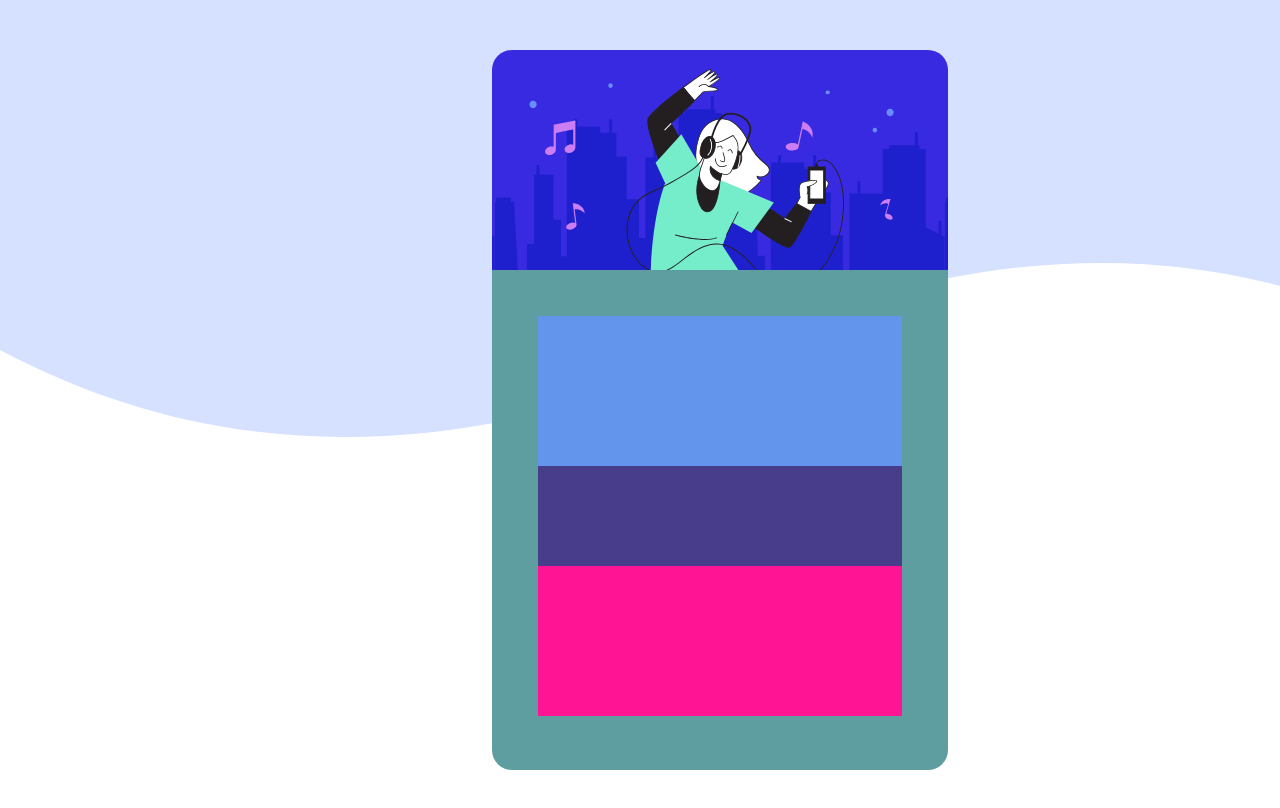
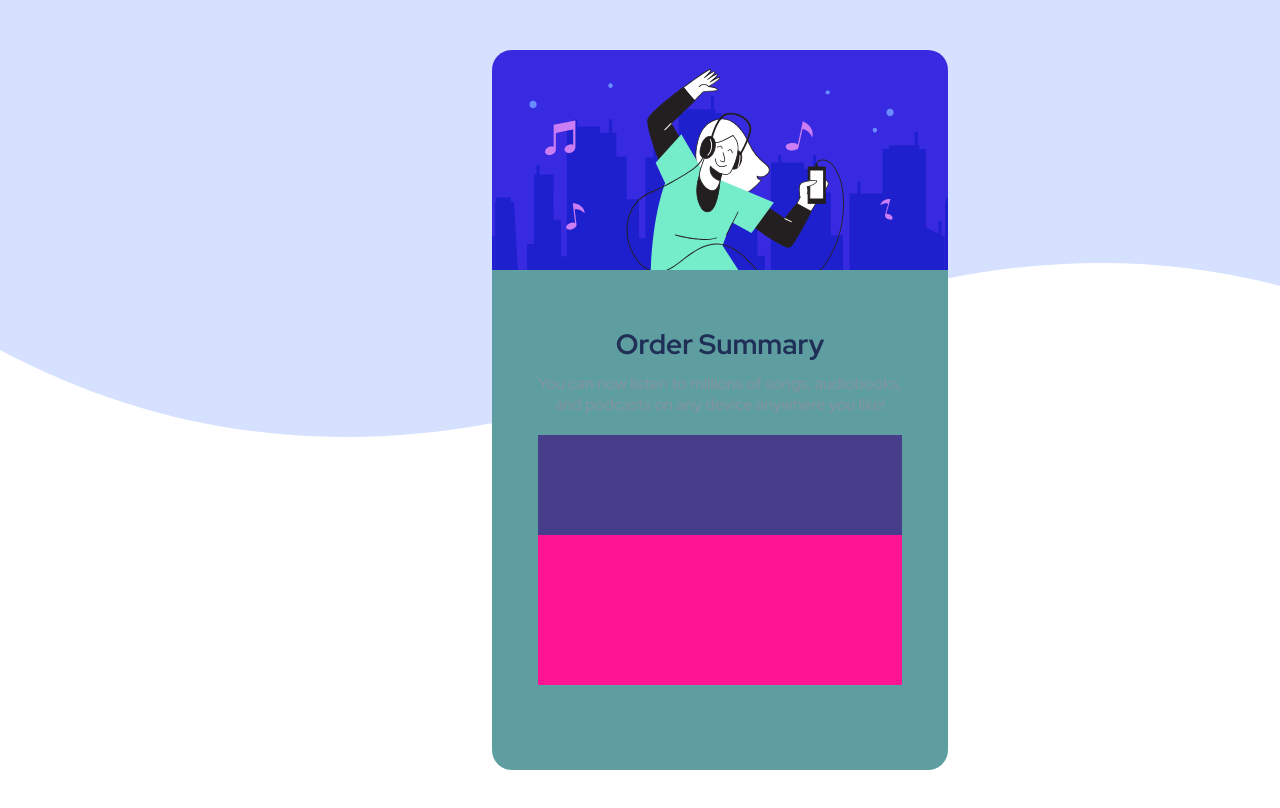
Before and after one commit to Leonardo-Selmini/Test-Order-Summary, a plain HTML site: page index.html in a window 1280 px wide. Shown: the top 808 px of the page. Drawn offline with Linux system fonts and the light colour scheme.

Commit message:
main - article

```diff
--- a/index.html
+++ b/index.html
@@ -6,6 +6,9 @@
   <meta name="viewport" content="width=device-width, initial-scale=1.0">
   <title>Order Summary</title>
   <link rel="stylesheet" href="style.css">
+  <link rel="preconnect" href="https://fonts.googleapis.com">
+  <link rel="preconnect" href="https://fonts.gstatic.com" crossorigin>
+  <link href="https://fonts.googleapis.com/css2?family=Red+Hat+Display:wght@500;700;900&display=swap" rel="stylesheet">
 </head>
 
 <body>
@@ -19,7 +22,8 @@
 
       <!-- main - article -->
       <article>
-
+        <h1>Order Summary</h1>
+        <p>You can now listen to millions of songs, audiobooks, and podcasts on any device anywhere you like!</p>
       </article>
 
       <!-- main - type of plan section -->
--- a/style.css
+++ b/style.css
@@ -3,6 +3,8 @@
   margin: 0;
   padding: 0;
   box-sizing: border-box;
+  font-family: 'Red Hat Display', sans-serif;
+  font-size: 16px;
 }
 
 body {
@@ -28,10 +30,10 @@ body {
   background-color: cadetblue;
 }
 
-.debug article {
+/* .debug article {
   height: 150px;
   background-color: cornflowerblue;
-}
+} */
 
 .debug section {
   height: 100px;
@@ -64,6 +66,18 @@ main {
 /* main - article */
 article {
   width: 100%;
+  text-align: center;
+}
+
+article h1 {
+  line-height: 57px;
+  font-size: 28px;
+  color: hsl(223, 47%, 23%);
+}
+
+article p {
+  margin-bottom: 20px;
+  color: rgb(131, 148, 161);
 }
 
 /* main - type of plan section */
```
